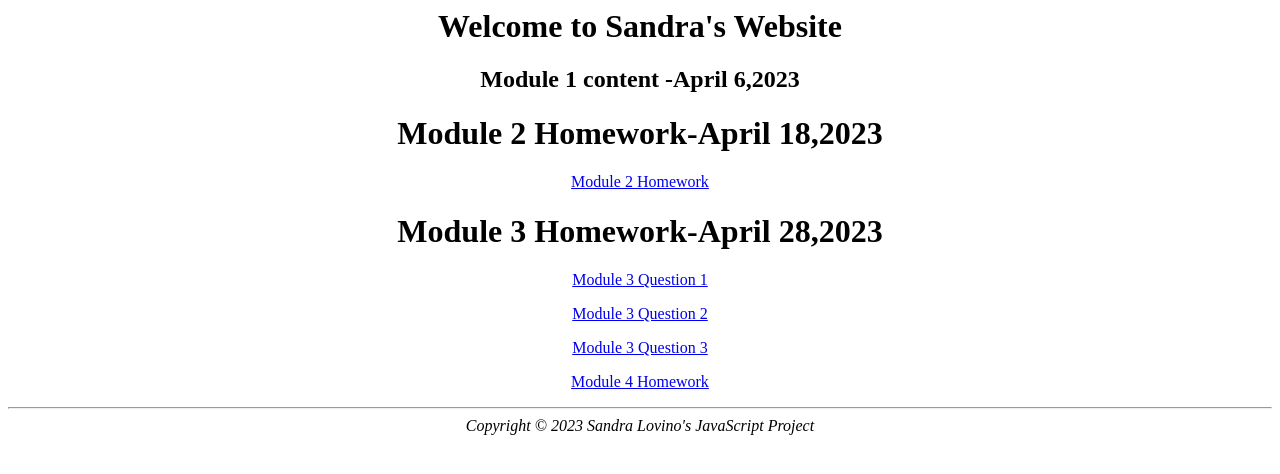
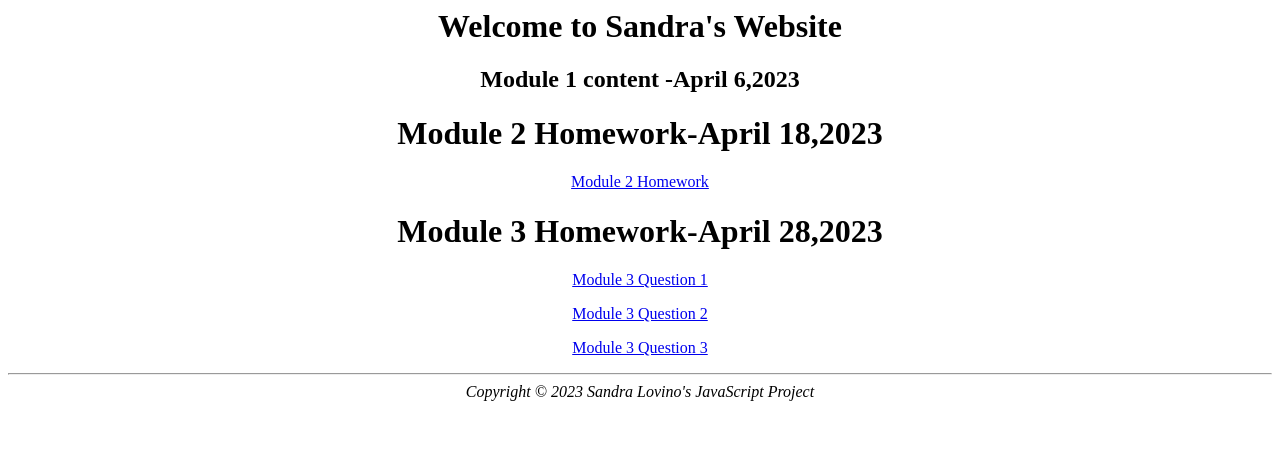
Before and after one commit to xanddrrraaaa/xanddrrraaaa.github.io, a plain HTML site: page index.html in a window 1280 px wide. Drawn offline with Linux system fonts and the light colour scheme.

Commit message:
Update index.html

```diff
--- a/index.html
+++ b/index.html
@@ -28,9 +28,7 @@
             <p>
                 <a href="Mod3Demo/Mod3HomeworkQuestion3.html"> Module 3 Question 3 </a>
             </p>
-             <p>
-                <a href="Mod4HW/module4HW.html"> Module 4 Homework </a>
-            </p>
+
             <hr>
             <em>Copyright &copy; 2023 Sandra Lovino's JavaScript Project </em>
 
```
